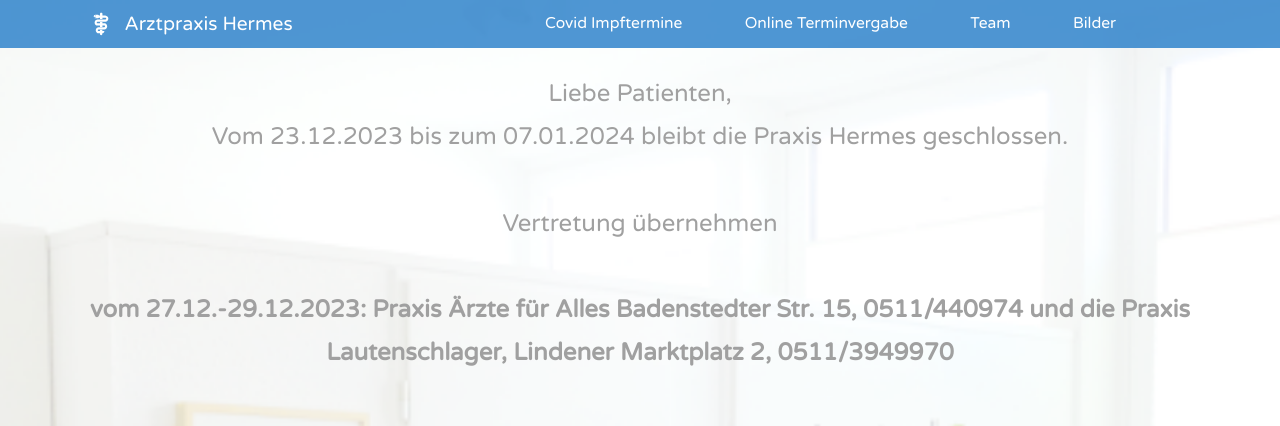
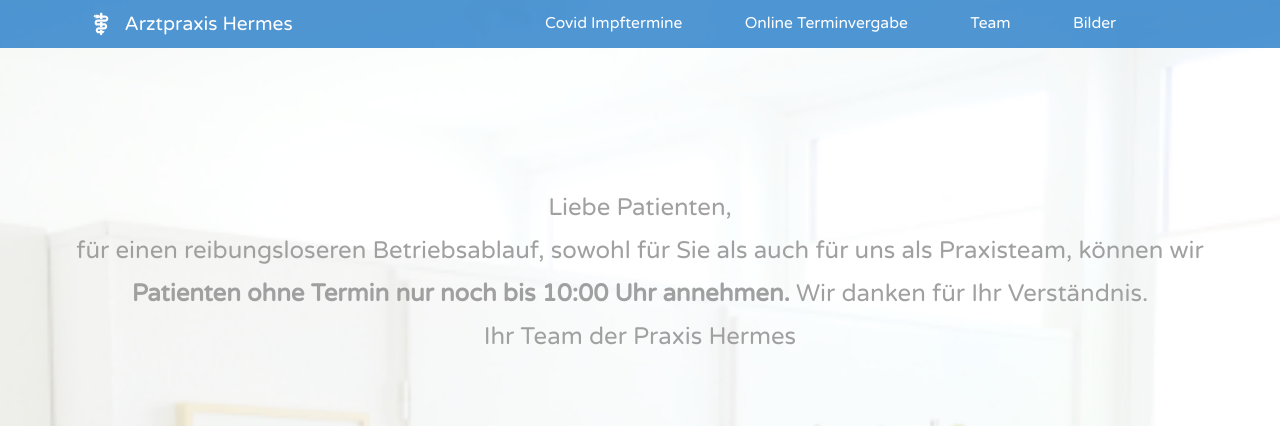
Before and after one commit to praxistill/praxistill.github.io, a Jekyll site: the page built from index.md, in a window 1280 px wide and 1400 px high. Shown: the top 426 px of the window. Built offline with Jekyll 4.4.1, drawn with Linux system fonts in a browser that asks for light colours; nearby versions of some CDN libraries; some of the changed text lies outside the part shown.

Commit message:
feat: hliday end

```diff
--- a/index.md
+++ b/index.md
@@ -5,30 +5,32 @@ layout: home
 date: 2021-01-03 9:00:00 +0100
 
 current:
-  content: "Liebe Patienten,
-<br>
-Vom 23.12.2023 bis zum 07.01.2024 bleibt die Praxis Hermes geschlossen.
-<br><br>
-Vertretung übernehmen
-<br><br>
-<b>vom 27.12.-29.12.2023: Praxis Ärzte für Alles Badenstedter Str. 15, 0511/440974 und die Praxis Lautenschlager, Lindener Marktplatz 2, 0511/3949970</b>
-<br><br>
-<b>vom 02.01.2024 bis 05.01.2024: Die Gemeinschaftspraxis Limmerstraße 78, 0511/31010080 und die Praxis Lautenschlager, Lindener Marktplatz 2, 0511/3949970</b>
-<br><br>
-Am 08.01.2024 sind wir wieder für Sie da.
-<br>
-Wir wünschen Ihnen frohe Weihnachtstage und einen guten Rutsch in das neue Jahr!
-<br><br>
-Ihr Team der Praxis Hermes
-<br><br>
-Ambulante Bereitsschaftspraxis der KV im KRH Siloah: Stadionbrücke 4, 30459 Hannover
-<br>
-Sa, So, Feiertage 09:00-24:00 Uhr            Mo, Di, Do: 19:00-24:00 Uhr            Mi, Fr: 16:00 – 24:00 Uhr
-<br>
-Kassenärztlicher Notdienst: 116117
-<br>
-In dringenden Notfällen: 112"
-  # content: "Liebe Patienten,<br>für einen reibungsloseren Betriebsablauf, sowohl für Sie als auch für uns als Praxisteam, können wir<br><b>Patienten ohne Termin nur noch bis 10:00 Uhr annehmen.</b> Wir danken für Ihr Verständnis.<br>Ihr Team der Praxis Hermes"
+  content: "Liebe Patienten,<br>für einen reibungsloseren Betriebsablauf, sowohl für Sie als auch für uns als Praxisteam, können wir<br><b>Patienten ohne Termin nur noch bis 10:00 Uhr annehmen.</b> Wir danken für Ihr Verständnis.<br>Ihr Team der Praxis Hermes"
+
+#  content:
+# "Liebe Patienten,
+# <br>
+# Vom 23.12.2023 bis zum 07.01.2024 bleibt die Praxis Hermes geschlossen.
+# <br><br>
+# Vertretung übernehmen
+# <br><br>
+# <b>vom 27.12.-29.12.2023: Praxis Ärzte für Alles Badenstedter Str. 15, 0511/440974 und die Praxis Lautenschlager, Lindener Marktplatz 2, 0511/3949970</b>
+# <br><br>
+# <b>vom 02.01.2024 bis 05.01.2024: Die Gemeinschaftspraxis Limmerstraße 78, 0511/31010080 und die Praxis Lautenschlager, Lindener Marktplatz 2, 0511/3949970</b>
+# <br><br>
+# Am 08.01.2024 sind wir wieder für Sie da.
+# <br>
+# Wir wünschen Ihnen frohe Weihnachtstage und einen guten Rutsch in das neue Jahr!
+# <br><br>
+# Ihr Team der Praxis Hermes
+# <br><br>
+# Ambulante Bereitsschaftspraxis der KV im KRH Siloah: Stadionbrücke 4, 30459 Hannover
+# <br>
+# Sa, So, Feiertage 09:00-24:00 Uhr            Mo, Di, Do: 19:00-24:00 Uhr            Mi, Fr: 16:00 – 24:00 Uhr
+# <br>
+# Kassenärztlicher Notdienst: 116117
+# <br>
+# In dringenden Notfällen: 112"
 
 info-blocks:
 
```
